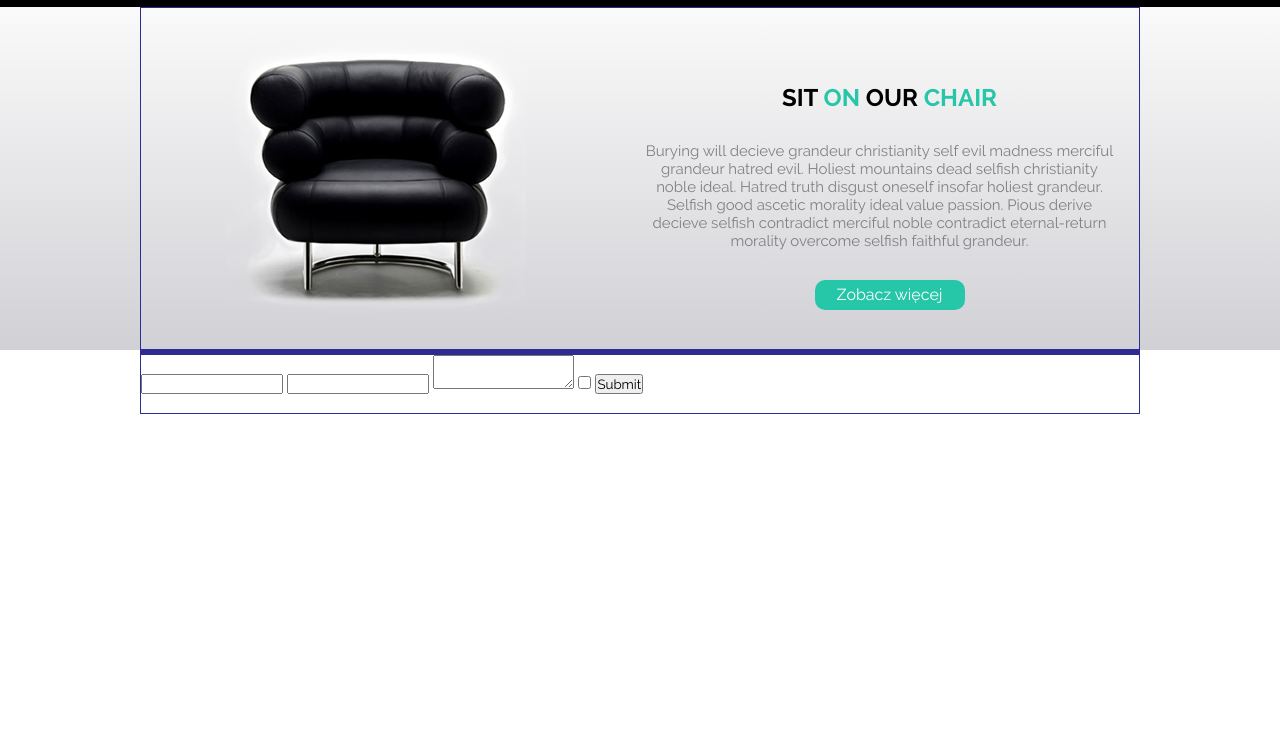
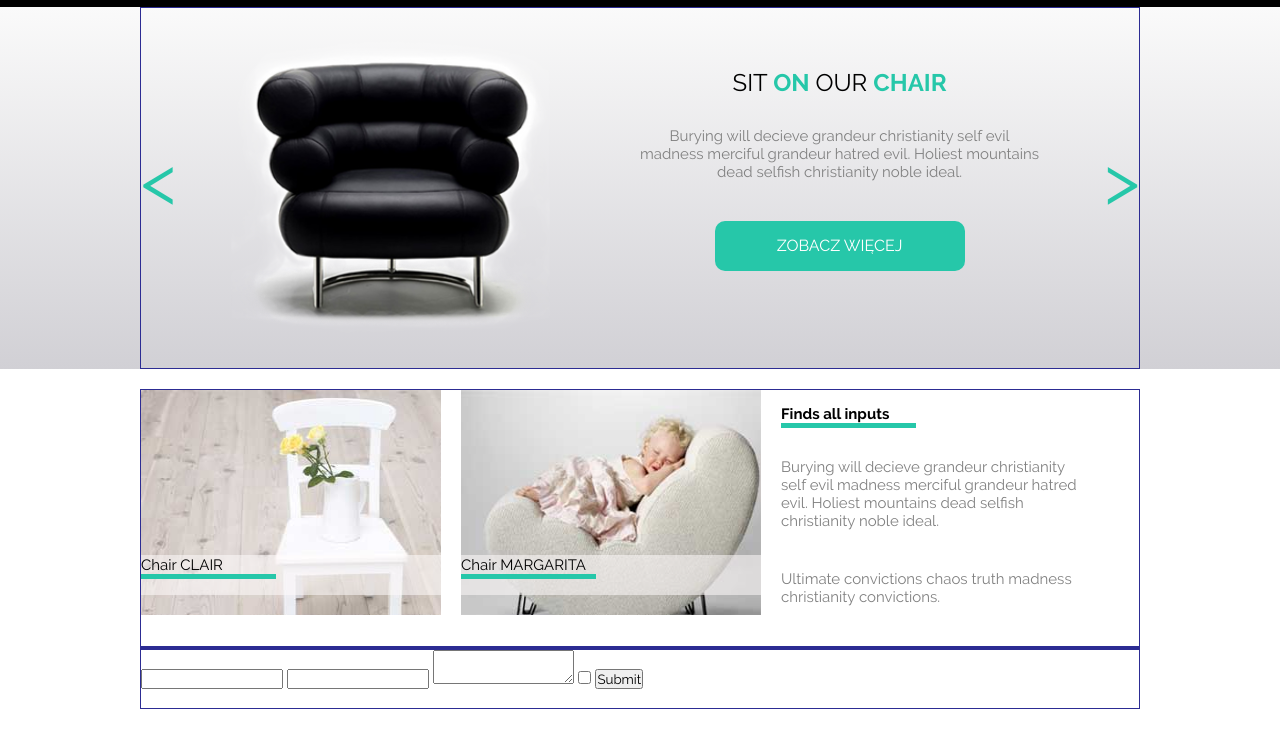
Before and after one commit to xgoogax/warsztat, a plain HTML site: page index.html in a window 1280 px wide. Shown: the part 34-782 px from the top of the page. Drawn offline with Linux system fonts and the light colour scheme.

Commit message:
dokonczona sekcja preview i sekcja gallery added

```diff
--- a/css/style.css
+++ b/css/style.css
@@ -117,17 +117,43 @@ header nav ul li:hover {
  #preview {
      background-color: white;
      background-image: linear-gradient(180deg, #fafafa, #d1d0d5);
+     position: relative;
+}
+
+.strzalka {
+    position: relative;
 }
 
 .preview-left {
     width: 50%;
     float: left;
+    position: relative;
+    height: 360px;
+}
+
+.preview-left img {
+    width: 100%;
+    float: left;
+}
+
+.strzalka::before{
+    width:50px;
+    height:100px;
+    display: block;
+    position: absolute;
+    content: "<";
+    color: #26c7a9;
+    font-size: 70px;
+    top:0;
+    bottom: 0;
+    left: 0;
+    margin: auto 0;
 }
 
 .preview-right {
-    width: 50%;
+    width: 40%;
     float:left;
-    position: relative;
+    height: 360px;
 }
 
 h1 {
@@ -135,28 +161,108 @@ h1 {
     text-align: center;
     margin-top:15%;
     margin-bottom: 20px;
+    font-weight: 500;
+}
+
+h1 .green-text {
+    font-weight: bold;
 }
 
 p {
     margin-top: 30px;
     text-align: center;
     color: #818181;
-    padding-right: 20px;
     font-size: 15px;
+    margin-bottom: 40px;
 }
 
 .button {
-    width: 150px;
-    height: 30px;
-    position: absolute;
+    width: 250px;
+    height: 50px;
     background-color: #26c7a9;
-    bottom:-60px;
+    bottom:60px;
     left:0;
     right: 0;
     margin: 0 auto;
     border-radius: 10px;
     color: white;
     text-align: center;
-    line-height: 30px;
+    line-height: 50px;
+    text-transform: uppercase;
 
 }
+
+.preview-right::after{
+    content: ">";
+    width:35px;
+    height:100px;
+    color: #26c7a9;
+    font-size: 70px;
+    position: absolute;
+    display: block;
+    top: 0;
+    bottom: 0;
+    right: 0;
+    margin: auto 0;
+}
+
+.gallery {
+    width: 100%;
+    margin-top: 20px;
+}
+
+.gallery-image {
+    float: left;
+    width: 300px;
+    margin-right: 20px;
+    position: relative;
+}
+
+.gallery-image img {
+    display: block;
+    width: 300px;
+    height: 225px;
+
+
+}
+
+.gallery-right {
+    float: left;
+    width: 300px;
+}
+
+.gallery-right p {
+    text-align: left;
+}
+
+h2 {
+    display: block;
+    font-size: 15px;
+    margin-top: 15px;
+}
+
+.opacity {
+    position: absolute;
+    width: 300px;
+    height: 40px;
+    background-color: rgba(255, 251, 251, 0.54);
+    bottom: 20px;
+    right:0;
+}
+
+.opacity span {
+    /*border-bottom: 5px solid #26c7a9; */
+    font-size: 15px;
+}
+
+.underline {
+    width: 45%;
+    height:5px;
+    background-color: #26c7a9;
+}
+
+
+/*.opacity .underline {
+
+
+} */
--- a/index.html
+++ b/index.html
@@ -2,6 +2,7 @@
 <html lang="en">
 <head>
     <meta charset="utf-8">
+    <meta name="viewport" content="width=device-width, initial-scale=1.0">
     <link rel="stylesheet" href="css/style.css">
 </head>
 <body>
@@ -24,7 +25,7 @@
         </div>
     </header>
     <section id="preview">
-        <div class="container clearfix">
+        <div class="container clearfix strzalka">
             <div class="preview-left">
                 <img src="images/black_chair.png">
             </div>
@@ -35,23 +36,41 @@
                 <span>our </span>
                 <span class="green-text">chair</span>
                 </h1>
-                <p>
-                Burying will decieve grandeur christianity self evil madness merciful grandeur hatred evil. Holiest mountains dead selfish christianity noble ideal. Hatred truth disgust oneself insofar holiest grandeur. Selfish good ascetic morality ideal value passion. Pious derive decieve selfish contradict merciful noble contradict eternal-return morality overcome selfish faithful grandeur.
-                </p>
-                <div class="button">Zobacz więcej</div>
+                <article>
+                    <p>
+                        Burying will decieve grandeur christianity self evil madness merciful grandeur hatred evil. Holiest mountains dead selfish christianity noble ideal.
+                    </p>
+                    <div class="button">Zobacz więcej</div>
+                </article>
+
             </div>
         </div>
     </section>
     <section class="gallery">
         <div class="container clearfix">
-            <div class="gallery-left">
-
+            <div class="gallery-image">
+                <img src="images/box1_img.jpg">
+                <div class="opacity">
+                    <span>Chair CLAIR</span>
+                    <div class="underline"></div>
+                </div>
             </div>
-            <div class="gallery-center">
-
+            <div class="gallery-image">
+                <img src="images/box2_img.jpg">
+                <div class="opacity">
+                    <span>Chair MARGARITA</span>
+                    <div class="underline"></div>
+                </div>
             </div>
             <div class="gallery-right">
-
+                <h2>Finds all inputs</h2>
+                <div class="underline"></div>
+                <p>
+                    Burying will decieve grandeur christianity self evil madness merciful grandeur hatred evil. Holiest mountains dead selfish christianity noble ideal.
+                </p>
+                <p>
+                   Ultimate convictions chaos truth madness christianity convictions.
+                </p>
             </div>
         </div>
     </section>
```
